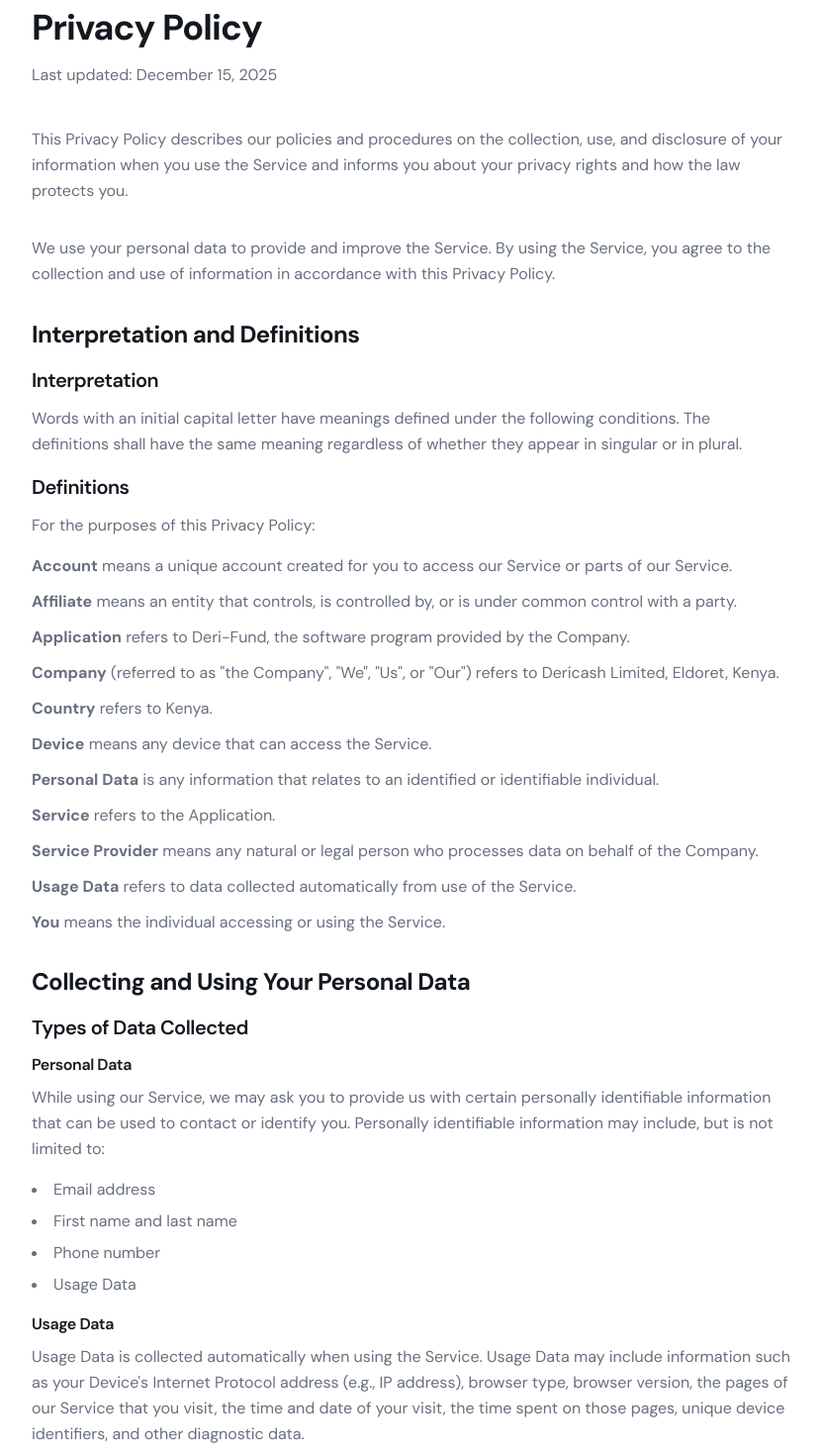
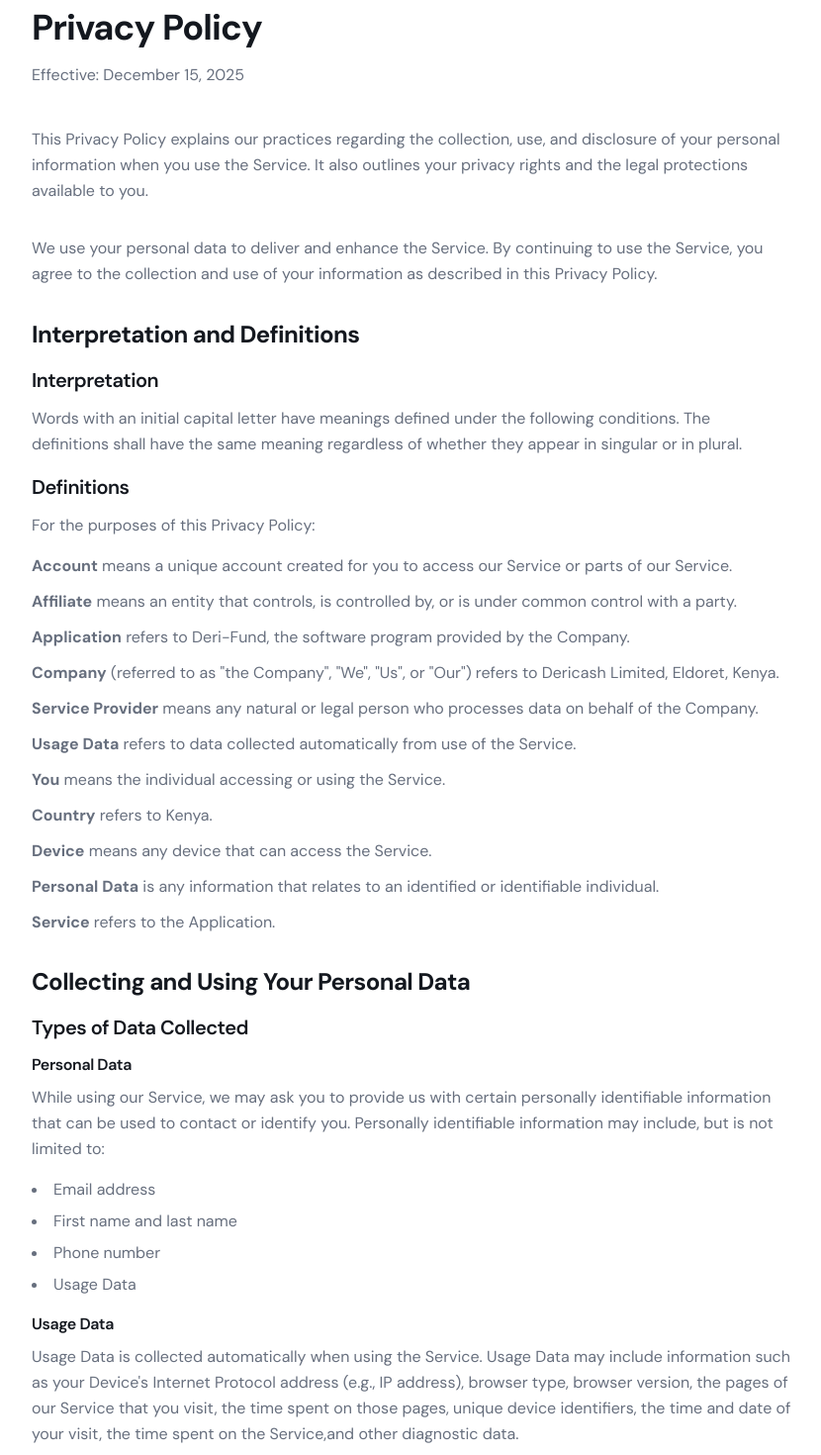
Before and after one commit to Ekipchirchir/deri-fund-website, a React (Vite) app: page /privacy in a window 1280 px wide. Shown: the part 120-1590 px from the top of the page at 99% size, without its empty margins (224-1054 px from the left). Built offline with nearby package versions, Linux system fonts and the light colour scheme; the HTML template or start-up script is replaced by a standard one.

Commit message:
Fix: Rephrase terms of use

```diff
--- a/src/pages/Privacy.tsx
+++ b/src/pages/Privacy.tsx
@@ -38,15 +38,15 @@
           <div className="max-w-3xl mx-auto">
             <div className="mb-10">
               <h1 className="text-4xl font-bold mb-4">Privacy Policy</h1>
-              <p className="text-muted-foreground">Last updated: December 15, 2025</p>
+              <p className="text-muted-foreground">Effective: December 15, 2025</p>
             </div>
 
             <div className="prose prose-lg max-w-none">
               <p className="text-muted-foreground leading-relaxed mb-8">
-                This Privacy Policy describes our policies and procedures on the collection, use, and disclosure of your information when you use the Service and informs you about your privacy rights and how the law protects you.
+                This Privacy Policy explains our practices regarding the collection, use, and disclosure of your personal information when you use the Service. It also outlines your privacy rights and the legal protections available to you.
               </p>
               <p className="text-muted-foreground leading-relaxed mb-8">
-                We use your personal data to provide and improve the Service. By using the Service, you agree to the collection and use of information in accordance with this Privacy Policy.
+               We use your personal data to deliver and enhance the Service. By continuing to use the Service, you agree to the collection and use of your information as described in this Privacy Policy.
               </p>
 
               <section className="mb-8">
@@ -64,13 +64,13 @@
                   <li><strong>Affiliate</strong> means an entity that controls, is controlled by, or is under common control with a party.</li>
                   <li><strong>Application</strong> refers to Deri-Fund, the software program provided by the Company.</li>
                   <li><strong>Company</strong> (referred to as "the Company", "We", "Us", or "Our") refers to Dericash Limited, Eldoret, Kenya.</li>
+                  <li><strong>Service Provider</strong> means any natural or legal person who processes data on behalf of the Company.</li>
+                  <li><strong>Usage Data</strong> refers to data collected automatically from use of the Service.</li>
+                  <li><strong>You</strong> means the individual accessing or using the Service.</li>
                   <li><strong>Country</strong> refers to Kenya.</li>
                   <li><strong>Device</strong> means any device that can access the Service.</li>
                   <li><strong>Personal Data</strong> is any information that relates to an identified or identifiable individual.</li>
                   <li><strong>Service</strong> refers to the Application.</li>
-                  <li><strong>Service Provider</strong> means any natural or legal person who processes data on behalf of the Company.</li>
-                  <li><strong>Usage Data</strong> refers to data collected automatically from use of the Service.</li>
-                  <li><strong>You</strong> means the individual accessing or using the Service.</li>
                 </ul>
               </section>
 
@@ -92,7 +92,7 @@
 
                 <h4 className="font-semibold mb-2">Usage Data</h4>
                 <p className="text-muted-foreground leading-relaxed">
-                  Usage Data is collected automatically when using the Service. Usage Data may include information such as your Device's Internet Protocol address (e.g., IP address), browser type, browser version, the pages of our Service that you visit, the time and date of your visit, the time spent on those pages, unique device identifiers, and other diagnostic data.
+                  Usage Data is collected automatically when using the Service. Usage Data may include information such as your Device's Internet Protocol address (e.g., IP address), browser type, browser version, the pages of our Service that you visit, the time spent on those pages, unique device identifiers, the time and date of your visit, the time spent on the Service,and other diagnostic data.
                 </p>
               </section>
 
@@ -156,13 +156,13 @@
               <section className="mb-8">
                 <h2 className="text-2xl font-bold mb-4">Changes to this Privacy Policy</h2>
                 <p className="text-muted-foreground leading-relaxed">
-                  We may update our Privacy Policy from time to time. We will notify you of any changes by posting the new Privacy Policy on this page and updating the "Last updated" date. You are advised to review this Privacy Policy periodically for any changes.
+                  We update our Privacy Policy from time to time. We will notify you of any changes by posting the new Privacy Policy on this page and updating the "Effective" date. You are advised to review this Privacy Policy from time to time for any changes.
                 </p>
               </section>
 
               <section className="p-6 rounded-2xl border border-border">
                 <h2 className="text-xl font-semibold mb-4">Contact Us</h2>
-                <p className="text-muted-foreground mb-4">If you have any questions about this Privacy Policy, you can contact us:</p>
+                <p className="text-muted-foreground mb-4">If you have any questions, you can contact us:</p>
                 <ul className="space-y-2 text-muted-foreground">
                   <li>Email: <a href="mailto:dericash@gmail.com" className="text-primary">dericash@gmail.com</a></li>
                   <li>Phone: <a href="tel:+254795190887" className="text-primary">+254 795 190887</a></li>
```
